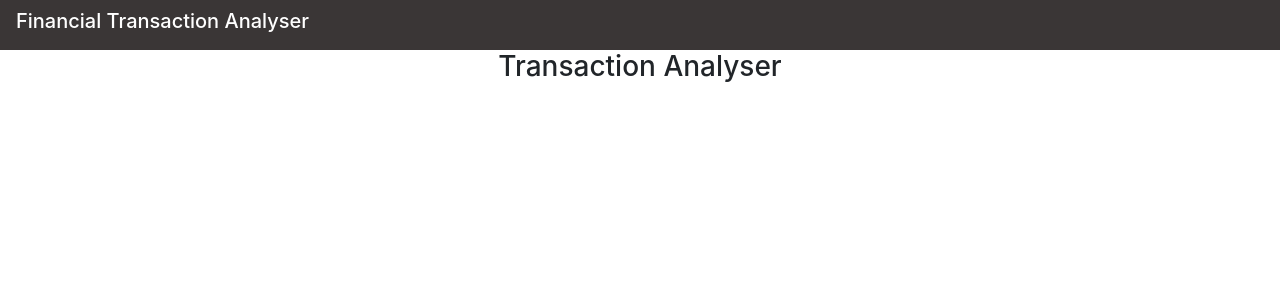
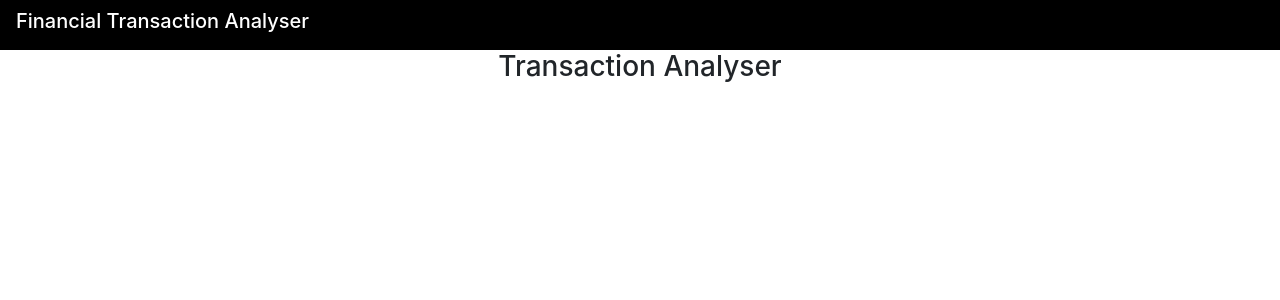
Before and after one commit to mithunprem/transactionanalyser, a React (Create React App) app: page / in a window 1280 px wide. Shown: the top 300 px of the page. Built offline with nearby package versions, Linux system fonts and the light colour scheme.

Commit message:
Renamed index.scss in Header component to header.scss

```diff
--- a/src/Components/Header/index.scss
+++ b/src/Components/Header/header.scss
@@ -1,5 +1,5 @@
 .transaction-analyser-header {
-  background-color: #3a3636;
+  background-color: #000000;
   height: 50px;
   display: flex;
   justify-content: left;
--- a/src/Components/Header/index.js
+++ b/src/Components/Header/index.js
@@ -1,5 +1,5 @@
 import React, { Fragment } from 'react';
-import './index.scss';
+import './header.scss';
 
 function Header () {
   return (
```
